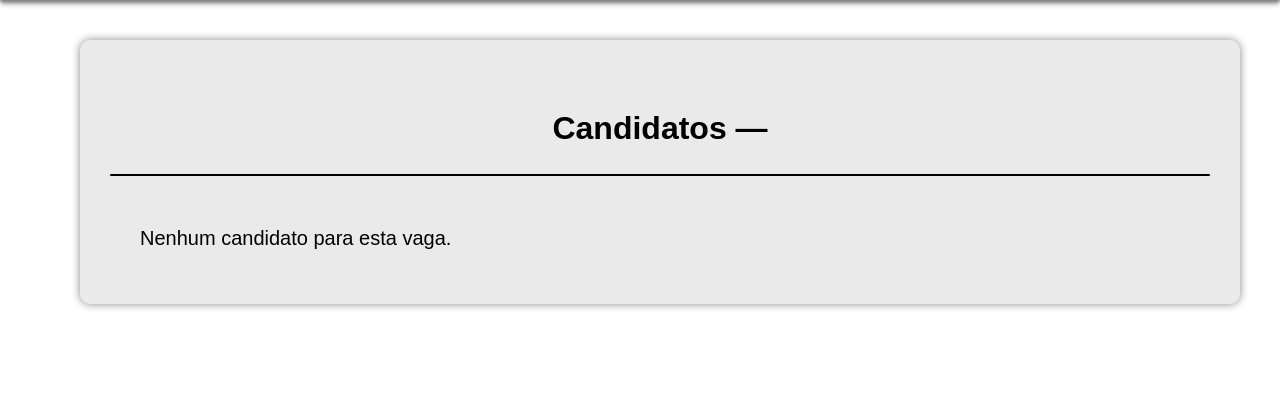
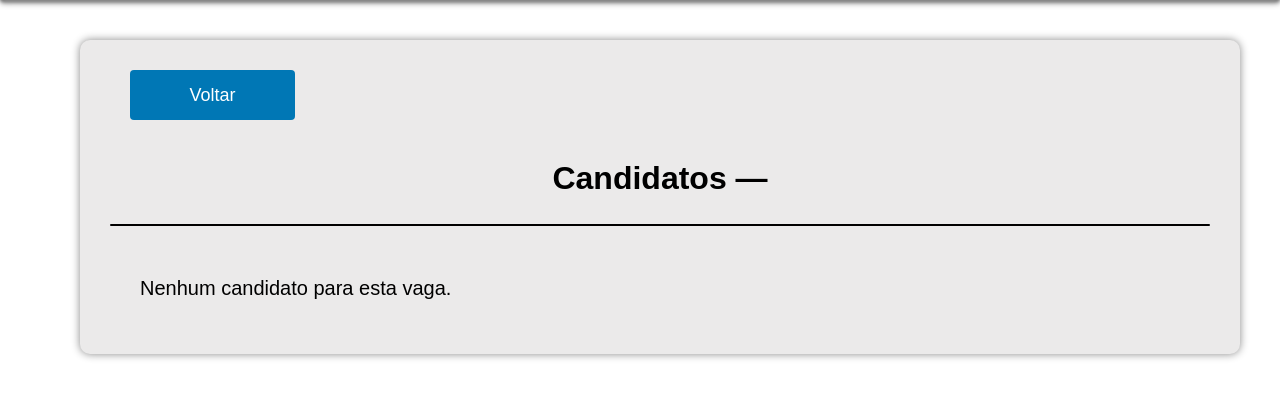
Before and after one commit to TheTrueFalse/FlaskWork, a Flask app: template templates/candidaturas.html in a window 1280 px wide. Shown: the part 120-518 px from the top of the page. Run offline with Flask 3, Linux system fonts and the light colour scheme; the template is opened without the code that fills it, so the values that code supplies are empty; some web fonts are replaced.

Commit message:
tudo pronto, acho que so tem que dar uma polida no css, e no py no  resto ta tudo bom

```diff
--- a/templates/candidaturas.html
+++ b/templates/candidaturas.html
@@ -2,9 +2,13 @@
 
 {% block conteudo %}
 <div class="descricao expandida">
+    <a href="/?vaga_id={{ vaga.id_vaga }}" class="btn-voltar">
+        <button class="botao_padrao">Voltar</button>
+    </a>
 
     <h2>Candidatos — {{ vaga.titulo_vaga }}</h2>
     <hr><br>
+
 
     {% if candidatos %}
         {% for c in candidatos %}
--- a/templates/editar_vaga.html
+++ b/templates/editar_vaga.html
@@ -4,7 +4,7 @@
 <div class="descricao expandida">
 
     <a href="/?vaga_id={{ vaga.id_vaga }}" class="btn-voltar">
-        <button class="botao_padrao">← Voltar</button>
+        <button class="botao_padrao">Voltar</button>
     </a>
 
     <h2>Editar Vaga</h2>
```
